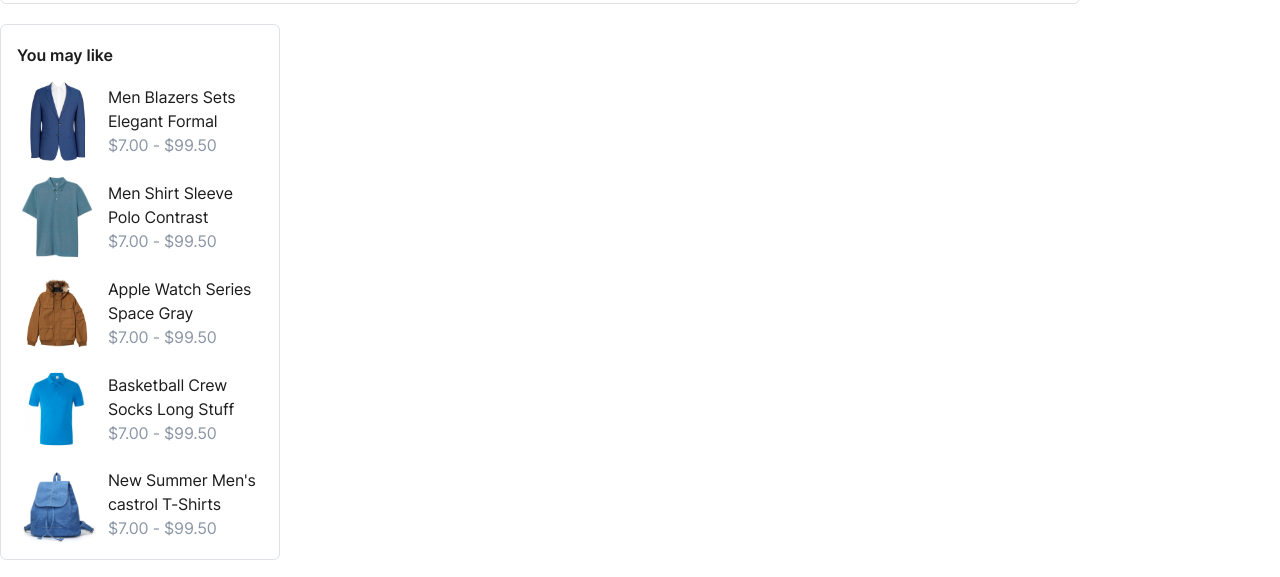
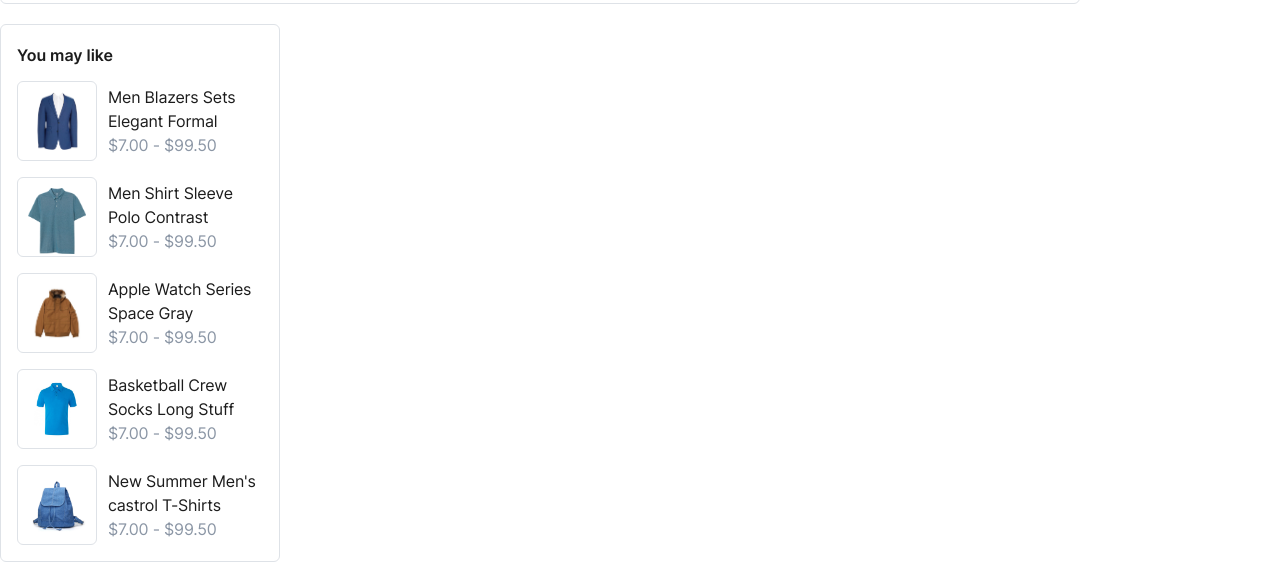
Before and after one commit to ZzuuCkk/E-commerce, a plain HTML site: page preview-item.html in a window 1280 px wide. Shown: the part 1646-2223 px from the top of the page. Drawn offline with Linux system fonts and the light colour scheme.

Commit message:
last changes in description

```diff
--- a/assets/style/preview.css
+++ b/assets/style/preview.css
@@ -801,7 +801,16 @@
   padding-top:16px ;
 
 }
-.like-content>img{
+.like-content-img{
+  max-width: 80px;
+  width: 100%;
+  max-height: 80px;
+  height: 100%;
+  border-radius: 6px;
+  border: 1px solid var(--grey-300);
+  padding: 10px;
+}
+.like-content-img>img{
   max-width: 80px;
   width: 100%;
   max-height: 80px;
--- a/preview-item.html
+++ b/preview-item.html
@@ -344,31 +344,45 @@
  <div class="you-may-like">
             <h6>You may like</h6>
             <div class="like-content">
-                <img src="./assets/img/yml1.png" alt="suit">
+                <div class="like-content-img">
+                    <img src="./assets/img/yml1.png"  alt="suit">
+                </div>
                 <div class="like-content-txt">
                     <p class="b-text">Men Blazers Sets Elegant Formal</p>
                     <p class="g-text">$7.00 - $99.50</p>
                 </div>
             </div>
-            <div class="like-content"><img src="./assets/img/yml2.png" alt="t-shirt">
+            <div class="like-content">
+                <div class="like-content-img">
+                    <img src="./assets/img/yml2.png" alt="t-shirt">
+                </div>
                 <div class="like-content-txt">
                     <p class="b-text">Men Shirt Sleeve Polo Contrast</p>
                     <p class="g-text">$7.00 - $99.50</p>
                 </div>
             </div>
-            <div class="like-content"><img src="./assets/img/yml3.jpg" alt="coat">
+            <div class="like-content">
+                <div class="like-content-img">
+                    <img src="./assets/img/yml3.jpg" alt="coat">
+                </div>
                 <div class="like-content-txt">
                     <p class="b-text">Apple Watch Series Space Gray</p>
                     <p class="g-text">$7.00 - $99.50</p>
                 </div>
             </div>
-            <div class="like-content"><img src="./assets/img/yml4.png" alt="t-shirt">
+            <div class="like-content">
+                <div class="like-content-img">
+                     <img src="./assets/img/yml4.png" alt="t-shirt">
+                </div>
                 <div class="like-content-txt">
                     <p class="b-text">Basketball Crew Socks Long Stuff</p>
                     <p class="g-text">$7.00 - $99.50</p>
                 </div>
             </div>
-            <div class="like-content"><img src="./assets/img/yml5.png" alt="backpack">
+            <div class="like-content">
+                <div class="like-content-img">
+                    <img src="./assets/img/yml5.png" alt="backpack">
+                </div>
                 <div class="like-content-txt">
                     <p class="b-text">New Summer Men's  castrol T-Shirts</p>
                     <p class="g-text">$7.00 - $99.50</p>
@@ -376,7 +390,7 @@
             </div>
         </div>
     </section>
-
+    <section class="related"></section>
 
 
     <footer>
```
